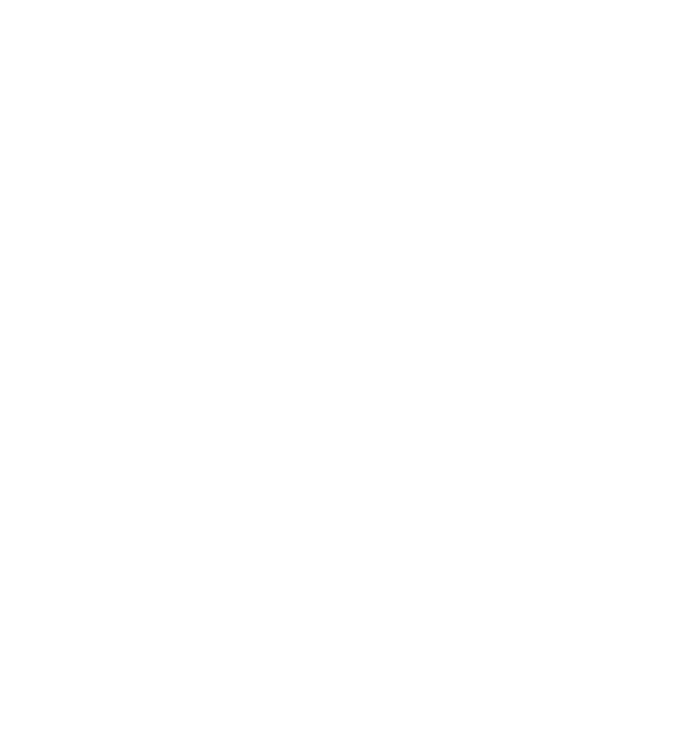
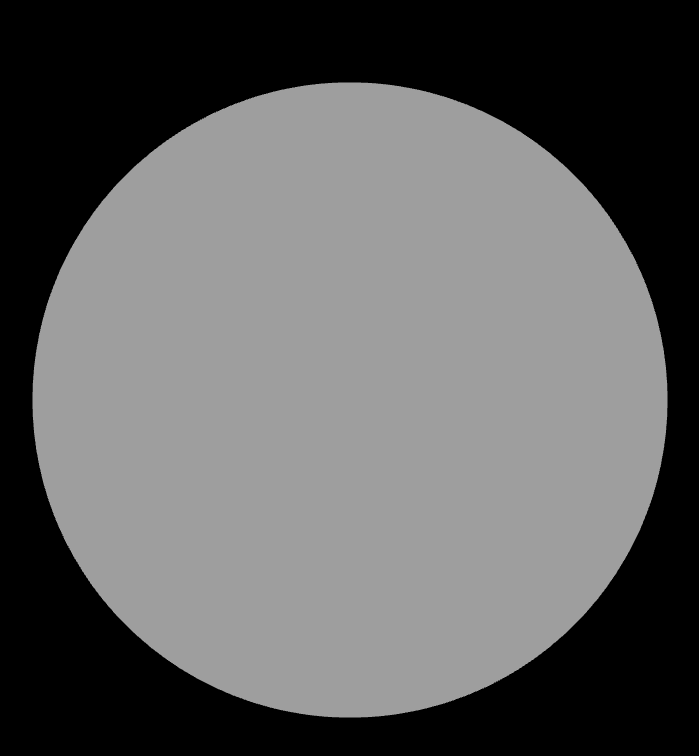
Before and after one commit to IngRamirezJezhuah/NASA_Space_App_Challenge_Earth_Jukebox, a plain HTML site: page VISORA/Aerosols/Visora_2.html in a window 1280 px wide. Shown: the whole page, without its empty margins (290-989 px from the left). Drawn offline with nearby package versions, Linux system fonts and the light colour scheme; animation ran at ten frames a second.

Commit message:
Actualizacion correccion kinect + Desarrollo del planeta funcional

```diff
--- a/VISORA/Aerosols/Visora_2.html
+++ b/VISORA/Aerosols/Visora_2.html
@@ -1,11 +1,24 @@
 <!DOCTYPE html>
-<html lang="en">
+<html lang="es">
 <head>
     <meta charset="UTF-8">
     <meta name="viewport" content="width=device-width, initial-scale=1.0">
-    <title>Document</title>
+    <title>Visora - Aerosol Optical Depth</title>
+    <style>
+        html, body { margin: 0; height: 100%; overflow: hidden; background: #000; }
+        canvas { display: block; cursor: grab; }
+        canvas:active { cursor: grabbing; }
+    </style>
+    <script type="importmap">
+    {
+        "imports": {
+            "three": "https://cdn.jsdelivr.net/npm/three@0.160.0/build/three.module.js",
+            "three/addons/": "https://cdn.jsdelivr.net/npm/three@0.160.0/examples/jsm/"
+        }
+    }
+    </script>
 </head>
 <body>
-
+    <script src="coso.js" type="module"></script>
 </body>
 </html>
--- /dev/null
+++ b/VISORA/Aerosols/coso.js
@@ -0,0 +1,42 @@
+import * as THREE from 'three';
+import { OrbitControls } from 'three/addons/controls/OrbitControls.js';
+
+const scene = new THREE.Scene();
+
+const camera = new THREE.PerspectiveCamera(45, innerWidth / innerHeight, 0.1, 100);
+camera.position.set(0, 0, 3.2);
+
+const renderer = new THREE.WebGLRenderer({ antialias: true });
+renderer.setPixelRatio(Math.min(devicePixelRatio, 2));
+renderer.setSize(innerWidth, innerHeight);
+document.body.appendChild(renderer.domElement);
+
+const tex = new THREE.TextureLoader().load('AerosolOpticalDepth_2048x1024_30fps.0000.png');
+tex.colorSpace = THREE.SRGBColorSpace;
+tex.anisotropy = renderer.capabilities.getMaxAnisotropy();
+
+const globe = new THREE.Mesh(
+    new THREE.SphereGeometry(1, 128, 64),
+    new THREE.MeshBasicMaterial({ map: tex })
+);
+scene.add(globe);
+
+// Controles tipo model-viewer: arrastrar para rotar, rueda/pellizco para zoom
+const controls = new OrbitControls(camera, renderer.domElement);
+controls.enableDamping = true;
+controls.dampingFactor = 0.08;
+controls.enablePan = false;
+controls.minDistance = 1.5;
+controls.maxDistance = 6;
+controls.rotateSpeed = 0.6;
+
+addEventListener('resize', () => {
+    camera.aspect = innerWidth / innerHeight;
+    camera.updateProjectionMatrix();
+    renderer.setSize(innerWidth, innerHeight);
+});
+
+renderer.setAnimationLoop(() => {
+    controls.update();
+    renderer.render(scene, camera);
+});
```
Also changed, not shown: VISORA/Aerosols/Untitled.jpeg (added), 5 other files.
